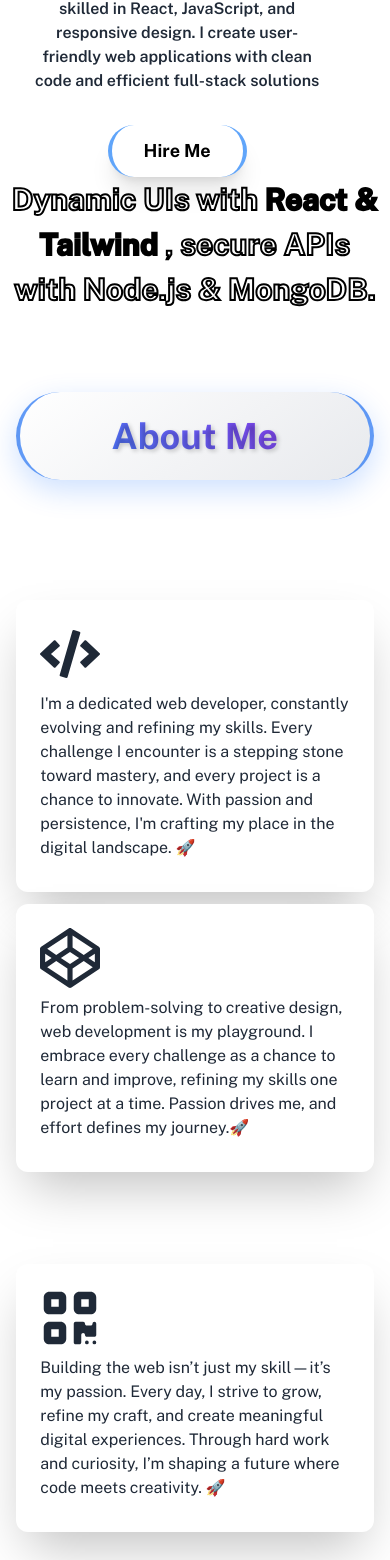
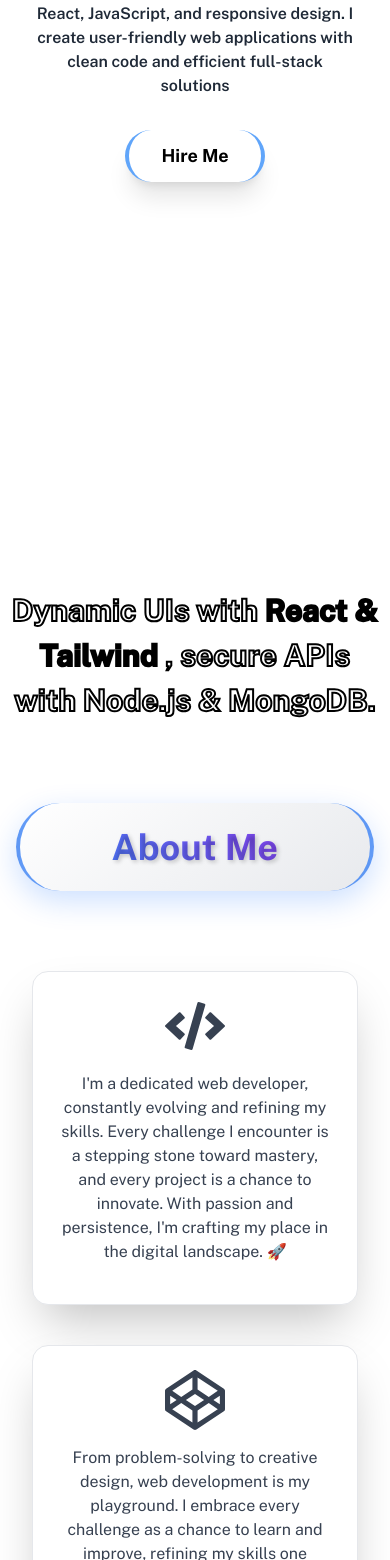
Before and after one commit to walid-official/my-new-portfolio, a React (Vite) app: page / in a window 390 px wide. Shown: the part 440-2000 px from the top of the page. Built offline with nearby package versions, Linux system fonts and the light colour scheme.

Commit message:
responsive in contact and some in banner is done

```diff
--- a/src/components/BorderBanner/BorderBanner.jsx
+++ b/src/components/BorderBanner/BorderBanner.jsx
@@ -2,7 +2,7 @@
 
 const BorderBanner = () => {
   return (
-    <div className="flex justify-center items-center mb-20  md:w-[85%] w-[95%] mx-auto">
+    <div className="flex justify-center items-center mb-20 mt-20 md:mt-0  md:w-[85%] w-[95%]  mx-auto">
       <div className="">
         <p
           className="font-bold lg:text-6xl md:text-5xl sm:text-4xl text-3xl text-center  md:leading-normal sm:leading-normal lg:leading-normal leading-normal"
--- a/src/components/Contact/Contact.jsx
+++ b/src/components/Contact/Contact.jsx
@@ -32,10 +32,10 @@
   };
 
   return (
-    <div className="md:w-11/12 mx-auto">
+    <div className="w-11/12 mx-auto">
       <div className="">
         <div
-          className="mt-6 lg:w-[30%] md:w-[40%] sm:w-[80%] mx-auto p-6 relative overflow-hidden group"
+          className="mt-6 lg:w-[30%] md:w-[40%] w-[80%] mx-auto p-6 relative overflow-hidden group"
           style={{
             background:
               "linear-gradient(145deg, rgba(255,255,255,0.9), rgba(229,231,235,0.9))",
@@ -81,8 +81,8 @@
       </div>
 
       <div className="">
-        <div className="lg:flex my-20 lg:w-[80%] w-[90%]  mx-auto">
-          <div className="card rounded-none  lg:w-[50%] w-[90%]  shadow-2xl">
+        <div className="lg:flex my-20 lg:w-[80%] mx-auto">
+          <div className="card rounded-none  lg:w-[50%]  shadow-2xl">
             <form ref={form} onSubmit={sendEmail} className="card-body">
               <div className="form-control">
                 <label className="label">
@@ -127,7 +127,7 @@
               </div>
             </form>
           </div>
-          <div className="lg:w-[50%] w-[90%] bg-[#00a4e0] text-white p-10 shadow-2xl">
+          <div className="lg:w-[50%] bg-[#00a4e0] text-white p-10 shadow-2xl">
             <div className="flex items-center h-96">
               <div className="space-y-6">
                 <div className="lg:flex gap-4 items-center">
--- a/src/components/JourneyCard/JourneyCard.jsx
+++ b/src/components/JourneyCard/JourneyCard.jsx
@@ -1,46 +1,37 @@
-import React from "react";
-import { FaCode } from "react-icons/fa";
-import { FaCodepen } from "react-icons/fa";
-import { FaQrcode } from "react-icons/fa6";
-const JourneyCard = () => {
+import { FaCode, FaCodepen, FaCodeBranch } from "react-icons/fa";
+import { motion } from "framer-motion";
+
+const cards = [
+  {
+    icon: <FaCode />,
+    text: "I'm a dedicated web developer, constantly evolving and refining my skills. Every challenge I encounter is a stepping stone toward mastery, and every project is a chance to innovate. With passion and persistence, I'm crafting my place in the digital landscape. 🚀",
+  },
+  {
+    icon: <FaCodepen />,
+    text: "From problem-solving to creative design, web development is my playground. I embrace every challenge as a chance to learn and improve, refining my skills one project at a time. Passion drives me, and effort defines my journey. 🌍💻",
+  },
+  {
+    icon: <FaCodeBranch />,
+    text: "Building the web isn’t just my skill—it’s my passion. Every day, I strive to grow, refine my craft, and create meaningful digital experiences. Through hard work and curiosity, I’m shaping a future where code meets creativity. 💡💻",
+  },
+];
+
+export default function DevJourneyCards() {
   return (
-    <div className="grid md:grid-cols-3 grid-cols-1 gap-3">
-      <div className="mt-20">
-        <div className="bg-white shadow-2xl p-6 rounded-xl">
-            <div className="text-6xl text-center">
-                <FaCode></FaCode>
-            </div>
-          <p className="py-2">
-            I'm a dedicated web developer, constantly evolving and refining my
-            skills. Every challenge I encounter is a stepping stone toward
-            mastery, and every project is a chance to innovate. With passion and
-            persistence, I'm crafting my place in the digital landscape. 🚀
-          </p>
-        </div>
-      </div>
-      <div className="">
-        <div className="bg-white shadow-2xl p-6 rounded-xl">
-        <div className="text-6xl text-center">
-                <FaCodepen></FaCodepen>
-            </div>
-          <p className="py-2">
-          From problem-solving to creative design, web development is my playground. I embrace every challenge as a chance to learn and improve, refining my skills one project at a time. Passion drives me, and effort defines my journey.🚀
-          </p>
-        </div>
-      </div>
-      <div className="mt-20">
-        <div className="bg-white shadow-2xl p-6 rounded-xl">
-        <div className="text-6xl text-center">
-                <FaQrcode></FaQrcode>
-            </div>
-          <p className="py-2">
-          Building the web isn’t just my skill—it’s my passion. Every day, I strive to grow, refine my craft, and create meaningful digital experiences. Through hard work and curiosity, I’m shaping a future where code meets creativity. 🚀
-          </p>
-        </div>
-      </div>
-
+    <div className="flex flex-col items-center gap-10 py-10 px-4 md:px-10 lg:px-20">
+      {cards.map((card, index) => (
+        <motion.div
+          key={index}
+          className="bg-white shadow-2xl p-6 rounded-2xl max-w-lg text-center border border-gray-200"
+          initial={{ opacity: 0, y: 50 }}
+          animate={{ opacity: 1, y: 0 }}
+          transition={{ duration: 0.6, delay: index * 0.2 }}
+          whileHover={{ scale: 1.05 }}
+        >
+          <div className="text-6xl text-gray-700 flex justify-center">{card.icon}</div>
+          <p className="py-4 text-gray-700 text-center">{card.text}</p>
+        </motion.div>
+      ))}
     </div>
   );
-};
-
-export default JourneyCard;
+}
--- a/src/components/Navbar/Navbar.jsx
+++ b/src/components/Navbar/Navbar.jsx
@@ -60,7 +60,7 @@
 
   return (
     <div>
-      <nav className="w-[85%] mx-auto">
+      <nav className="w-[90%] mx-auto">
         <div className="navbar py-4">
           {/* Logo */}
           <div className="navbar-start ">
--- a/src/components/Skill/Skill.jsx
+++ b/src/components/Skill/Skill.jsx
@@ -61,12 +61,12 @@
       </div>
       <div className="py-20">
         <div className=" ">
-          <div className="grid  lg:grid-cols-2 gap-20">
+          <div className="grid  lg:grid-cols-2 grid-cols-1 gap-20">
             <div className="">
               <h2 className="text-4xl pb-10 font-bold text-center">
                 Frontend Skills
               </h2>
-              <div className="grid lg:grid-cols-3 gap-3">
+              <div className="grid lg:grid-cols-3 md:grid-cols-2 gap-3">
                 <motion.div
                   whileHover={{
                     scale: 1.05,
@@ -232,7 +232,7 @@
               <h2 className="text-4xl pb-10 font-bold text-center">
                 Backend Skills
               </h2>
-              <div className="grid lg:grid-cols-3 gap-4">
+              <div className="grid lg:grid-cols-3 md:grid-cols-2 gap-4">
                 <motion.div
                   whileHover={{
                     scale: 1.05,
@@ -377,7 +377,7 @@
           <h2 className="text-4xl pb-10 font-bold text-center">
             Tools
           </h2>
-          <div className="grid lg:grid-cols-3 gap-4">
+          <div className="grid lg:grid-cols-3 md:grid-cols-2 gap-4">
             <motion.div
               whileHover={{
                 scale: 1.05,
--- a/src/components/banner/Banner.jsx
+++ b/src/components/banner/Banner.jsx
@@ -11,6 +11,7 @@
 import { RiGithubLine } from "react-icons/ri";
 import Navbar from "../Navbar/Navbar";
 import "./banner.css";
+import BorderBanner from "../BorderBanner/BorderBanner";
 
 const Banner = () => {
   const handleLinkdin = () => {
@@ -25,8 +26,8 @@
   };
 
   return (
-    <div className="relative">
-      <div className="absolute right-1/4 top-20 rotate-12 hidden sm:block">
+    <div className="relative ">
+      <div className="absolute right-1/4 top-20 rotate-12 hidden md:flex">
         <motion.img
           className="w-16 h-16"
           animate={{
@@ -43,7 +44,7 @@
           alt=""
         />
       </div>
-      <div className="absolute left-1/4 top-40 rotate-12 hidden sm:block">
+      <div className="absolute left-1/4 top-40 rotate-12 hidden md:flex">
         <motion.img
           className="w-16 h-16"
           animate={{
@@ -59,7 +60,7 @@
           alt=""
         />
       </div>
-      <div className="absolute left-[25%] top-[60%] rotate-12 hidden sm:block">
+      <div className="absolute left-[25%] top-[60%] rotate-12 hidden md:flex">
         <motion.img
           className="w-16 h-16"
           animate={{
@@ -75,7 +76,7 @@
           alt=""
         />
       </div>
-      <div className="absolute right-[25%] top-[60%] rotate-12 hidden sm:block">
+      <div className="absolute right-[25%] top-[60%] rotate-12 hidden md:flex">
         <motion.img
           className="w-16 h-16"
           animate={{
@@ -93,8 +94,8 @@
         />
       </div>
       <div className="w-11/12 mx-auto">
-        <div className="lg:flex items-center lg:h-screen flex-row-reverse justify-center sm:flex-wrap">
-          <div className="lg:w-[70%] w-[90%] flex flex-col justify-center items-center lg:-mt-20 mt-6">
+        <div className="lg:flex items-center min-h-screen flex-row-reverse justify-center sm:flex-wrap">
+          <div className="lg:w-[70%] flex flex-col justify-center items-center lg:-mt-20 mt-6">
             <motion.div
               initial={{ opacity: 0, y: -20 }}
               animate={{ opacity: 1, y: 0 }}
@@ -119,7 +120,7 @@
             </motion.div>
 
             <div className="flex gap-6 items-center pb-4"></div>
-            <h1 className="text-center font-extrabold text-xl sm:text-5xl md:text-4xl lg:text-5xl leading-tight tracking-wide relative">
+            <h1 className="text-center font-extrabold text-2xl sm:text-5xl md:text-4xl lg:text-5xl leading-tight tracking-wide relative">
               Hi,{" "}
               <span className="inline-block text-blue-600 drop-shadow-lg animate-waving-hand">
                 👋
@@ -249,6 +250,7 @@
           </div>
         </div>
       </div>
+      <BorderBanner></BorderBanner>
     </div>
   );
 };
--- a/src/pages/Home.jsx
+++ b/src/pages/Home.jsx
@@ -4,7 +4,6 @@
 import Skill from "../components/Skill/Skill";
 import MyProjects from "../components/Project/MyProjects";
 import Contact from "../components/Contact/Contact";
-import BorderBanner from "../components/BorderBanner/BorderBanner";
 
 const Home = () => {
   return (
@@ -12,9 +11,7 @@
       <div id="home" className="">
         <Banner></Banner>
       </div>
-      <div id="home" className="">
-        <BorderBanner></BorderBanner>
-      </div>
+
       <div id="about" className="">
         <About></About>
       </div>
```
